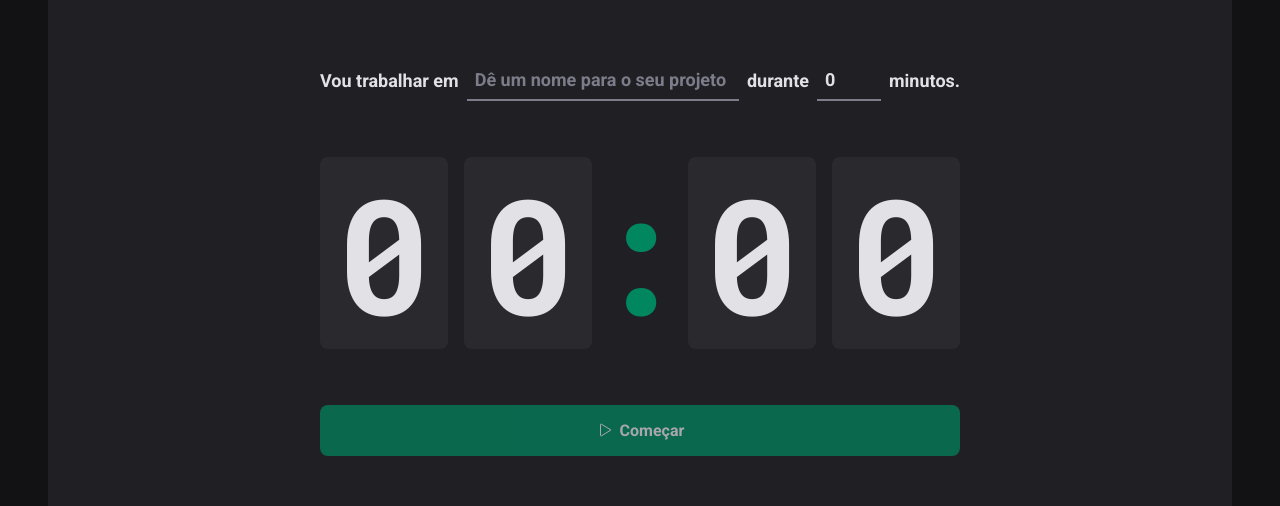
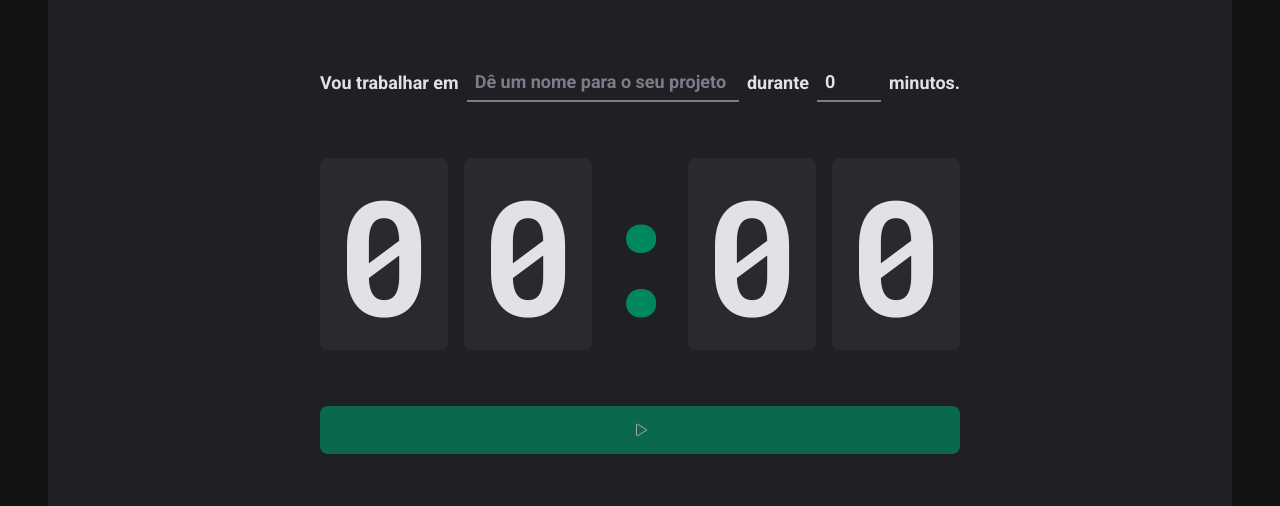
Before and after one commit to thmata/IgniteTimer, a React (Vite) app: page / in a window 1280 px wide. Shown: the part 166-672 px from the top of the page. Built offline with nearby package versions, Linux system fonts and the light colour scheme.

Commit message:
feat: interromper ciclo e salvar a hora da interrupção

```diff
--- a/package.json
+++ b/package.json
@@ -15,6 +15,7 @@
     "react": "^18.2.0",
     "react-dom": "^18.2.0",
     "react-hook-form": "^7.35.0",
+    "react-is": "^18.2.0",
     "react-router-dom": "^6.3.0",
     "styled-components": "^5.3.5",
     "zod": "^3.19.1"
--- a/src/pages/Home/Home.tsx
+++ b/src/pages/Home/Home.tsx
@@ -1,4 +1,4 @@
-import { Play } from 'phosphor-react'
+import { HandPalm, Play } from 'phosphor-react'
 // import { useState } from 'react'
 import { zodResolver } from '@hookform/resolvers/zod'
 import * as zod from 'zod'
@@ -9,7 +9,8 @@ import {
   HomeContainer,
   MinutesAmountInput,
   Separator,
-  StartCountdownButton,
+  StartCountDownButton,
+  StopCountDownButton,
   TaskInput,
 } from './styles'
 import { useEffect, useState } from 'react'
@@ -32,6 +33,7 @@ interface Cycle {
   task: string;
   minutesAmount: number;
   startDate: Date
+  interruptedDate?: Date
 }
 
 export function Home() {
@@ -79,6 +81,17 @@ export function Home() {
 
   }
 
+  function handleInterruptCycle() {
+    setActiveCycleId(null)
+    setCycles(cycles.map(cycle => {
+      if (cycle.id === activeCycleId){
+        return {...cycle, interruptedDate: new Date()}
+      } else {
+        return cycle
+      }
+    }))
+  }
+
 
   const totalSeconds = activeCycle ? activeCycle.minutesAmount * 60 : 0
   const currentSeconds = activeCycle ? totalSeconds - amountSecondsPassed : 0
@@ -87,8 +100,7 @@ export function Home() {
   const secondsAmount = currentSeconds % 60
 
 
-
-  console.log(activeCycle)
+  console.log("OLÀAAA", cycles)
 
   const minutes = String(minutesAmount).padStart(2, '0')
   const seconds = String(secondsAmount).padStart(2, '0')
@@ -112,6 +124,7 @@ export function Home() {
             list="task-suggestions"
             id="task"
             type="text"
+            disabled={!!activeCycle}
             {...register('task')}
           />
           <datalist id="task-suggestions">
@@ -126,6 +139,7 @@ export function Home() {
             id="minutesAmount"
             type="number"
             step={5}
+            disabled={!!activeCycle}
             {...register('minutesAmount', { valueAsNumber: true })}
           />
           <span>minutos.</span>
@@ -139,10 +153,16 @@ export function Home() {
           <span>{seconds[1]}</span>
         </CountdownContainer>
 
-        <StartCountdownButton disabled={isSubmitDisabled} type="submit">
-          <Play />
-          Começar
-        </StartCountdownButton>
+        {activeCycle ? (
+          <StopCountDownButton onClick={handleInterruptCycle} type="button">
+            <HandPalm />
+          </StopCountDownButton>
+          ):
+          <StartCountDownButton disabled={isSubmitDisabled} type="submit">
+            <Play />
+          </StartCountDownButton>
+        }
+
       </form>
     </HomeContainer>
   )
--- a/src/pages/Home/styles.ts
+++ b/src/pages/Home/styles.ts
@@ -16,7 +16,7 @@ export const HomeContainer = styled.main`
   }
 `
 
-export const StartCountdownButton = styled.button`
+export const BaseCountdownButton = styled.button`
   width: 100%;
   border: 0;
   padding: 1rem;
@@ -112,3 +112,21 @@ export const TaskInput = styled(BaseInput)`
 export const MinutesAmountInput = styled(BaseInput)`
   width: 4rem;
 `
+
+export const StartCountDownButton = styled(BaseCountdownButton)`
+  background-color: ${(props) => props.theme['green-500']};
+  color: ${(props) => props.theme['gray-100']};
+
+  &:not(:disabled):hover {
+    background: ${(props) => props.theme['green-700']};
+  }
+`;
+
+export const StopCountDownButton = styled(BaseCountdownButton)`
+  background-color: ${(props) => props.theme['red-500']};
+  color: ${(props) => props.theme['gray-100']};
+
+  &:not(:disabled):hover {
+    background: ${(props) => props.theme['red-700']};
+  }
+`;
```
Also changed, not shown: 2 other files (tests, documents, lock files or other folders).
